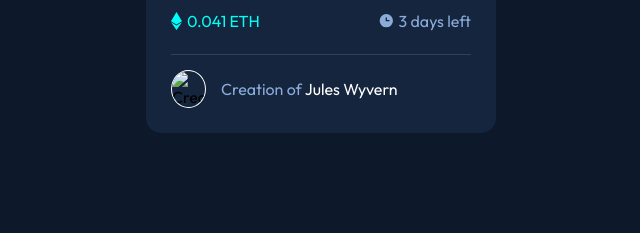
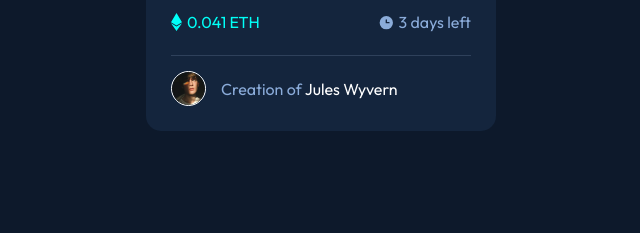
Before and after one commit to Luiz-FelipeC/NFT-preview, a plain HTML site: page index.html in a window 1280 px wide. Shown: the part 564-797 px from the top of the page, 319-959 px from the left. Drawn offline with Linux system fonts and the light colour scheme; the site is published under a folder, as on GitHub Pages, so addresses that start at the root find nothing.

Commit message:
Avatar error

```diff
--- a/index.html
+++ b/index.html
@@ -35,7 +35,7 @@
       </div>
 
       <div class="creator">
-        <img src="/images/image-avatar.png" alt="Creator" class="profile">
+        <img src="./images/image-avatar.png" alt="Creator" class="profile">
         <p class="text">Creation of <a href="#" class="name">Jules Wyvern</a></p>
       </div>
 
```
